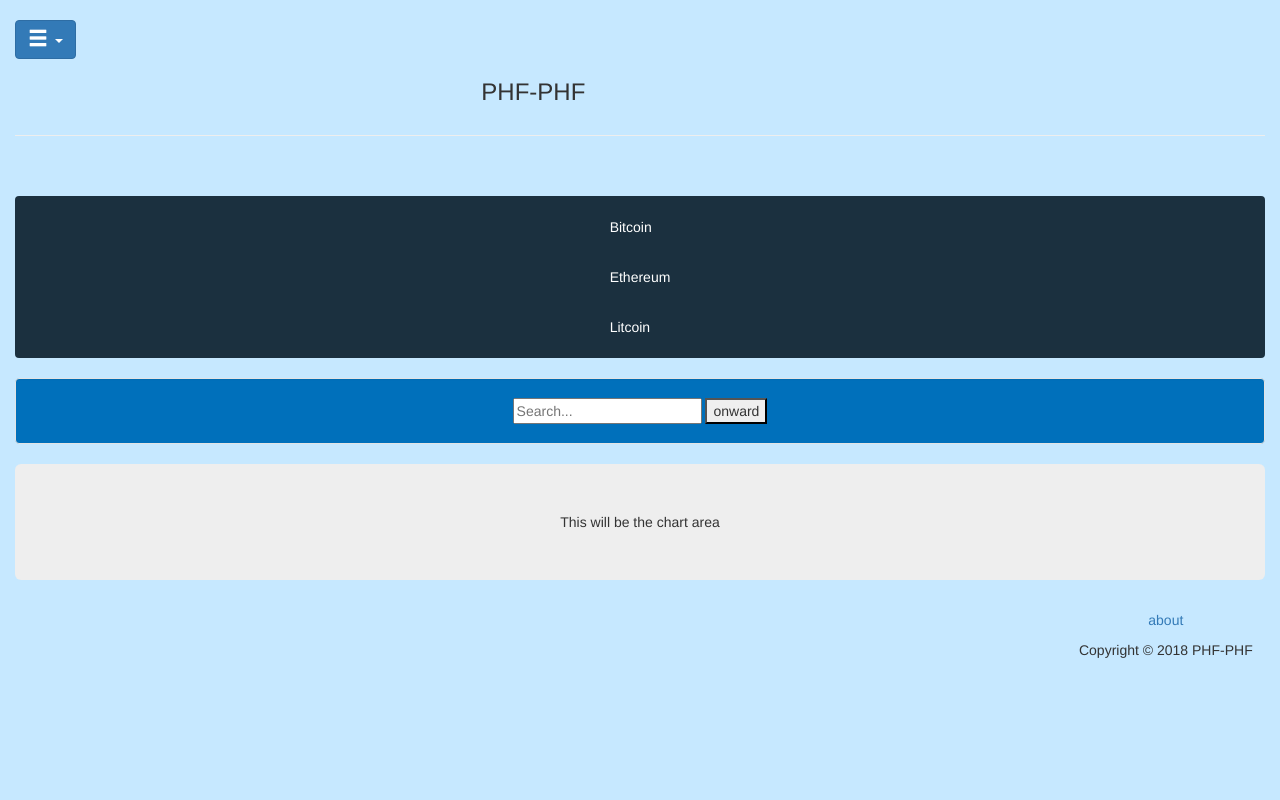
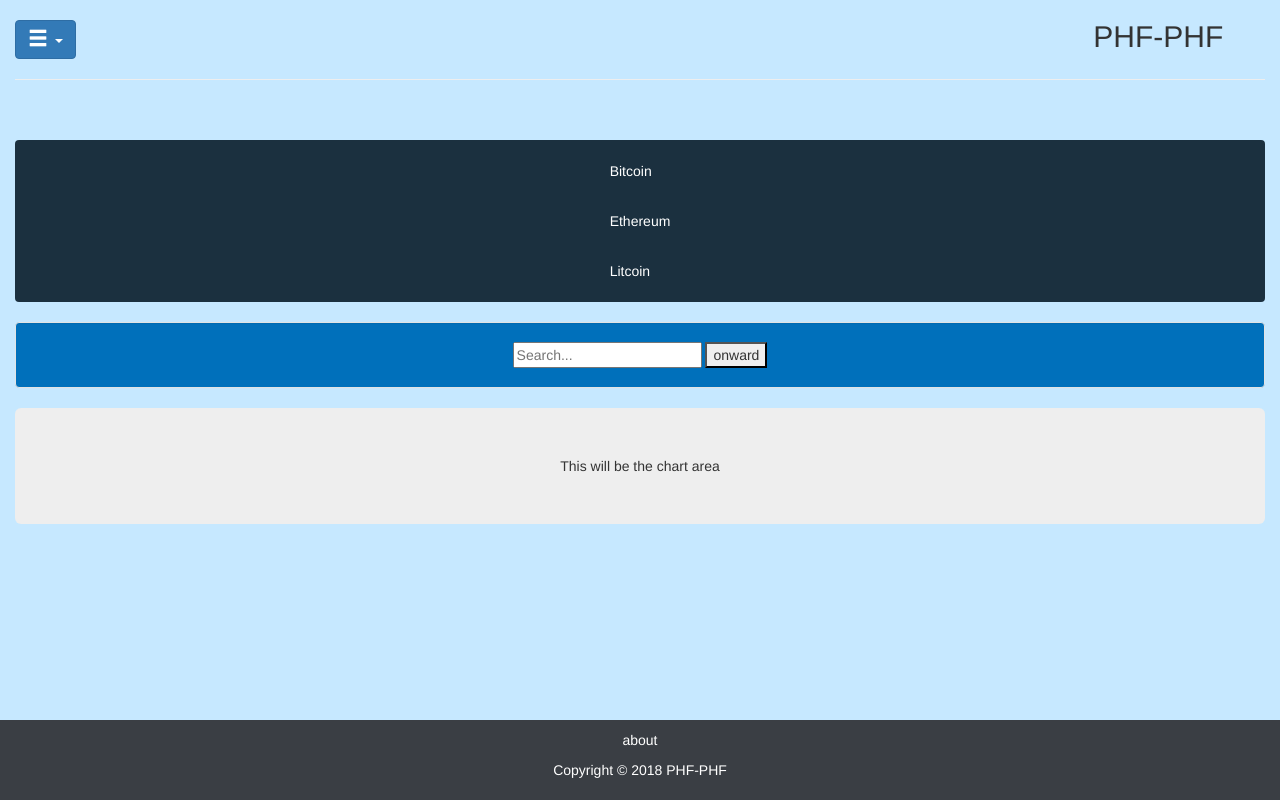
Before and after one commit to samfoxcode/Cryptocurrency-Trading-Website, a Django app: page /home/index/ in a window 1280 px wide. Run offline with Django 3.2, Linux system fonts and the light colour scheme; some libraries are stand-ins or nearby versions.

Commit message:
fixed some rendering issues

```diff
--- a/templates/home/index.html
+++ b/templates/home/index.html
@@ -11,11 +11,6 @@
     <title>
         PHFEASANT PHFINANCIAL
     </title>
-</head>
-
-<body class="body" style="background-color:#c6e8ff">
-    <div class="container-fluid" style="min-height:95%; ">
-        <div class="row">
     <div class="col-sm-10">
         <br>
         <div class="dropdown">
@@ -42,14 +37,31 @@
                 </li>
             </ul>
         </div>
-                <h3 class="text-center">PHF-PHF</h3>
     </div>
+</head>
+
+<body class="body" style="background-color:#c6e8ff">
+    <div class="container-fluid" style="min-height:95%; ">
+            <style>
+                .header {
+                    margin-left: auto;
+                    margin-right: auto;
+                    text-align: right;
+                }
+            </style>
+            <div class="header">
+                <h2 class="container-fluid text-center">PHF-PHF</h2>
             </div>
         <hr>
 
         <br>
 
         <br>
+        <style>
+            .navbar {
+                padding: .5rem
+            }
+        </style>
         <nav class="navbar" style="background-color:#1b303f">
             <div class="container-fluid">
                 <ul class="nav navbar-nav">
@@ -83,23 +95,26 @@
         </div>
     </div>
 
-    <div class="col-sm-10">
+
+    <style>
+        .footer {
+            position: absolute;
+            right: 0;
+            bottom: 0;
+            left: 0;
+            padding: 1rem;
+            background-color: #3a3e44;
+            text-align: center;
+        }
+    </style>
+    <footer class="footer">
         <div class='container-fluid'>
-            <br>
-            <br> {% block content %} {% endblock %}
+            <p>
+                <a href="/home/about/" title="about" style="color: rgb(255, 255, 255)">about</a>
+            </p>
+            <p style="color: rgb(255, 255, 255)">Copyright &copy; 2018 PHF-PHF</p>
         </div>
-    </div>
-
-    <footer class="container-fluid text-center">
-        <p>
-            <a href="/home/about/" title="about">about</a>
-        </p>
-        <p>
-            Copyright &copy; 2018 PHF-PHF
-        </p>
     </footer>
 </body>
 
-
-
 </html>
```
Also changed, not shown: templates/account/accountmain.html (+14 -2 lines), templates/home/about.html (+28 -7 lines), templates/home/contact.html (+19 -0 lines), templates/home/register.html (+18 -0 lines). Lines whose indentation alone changed are shown as unchanged.
